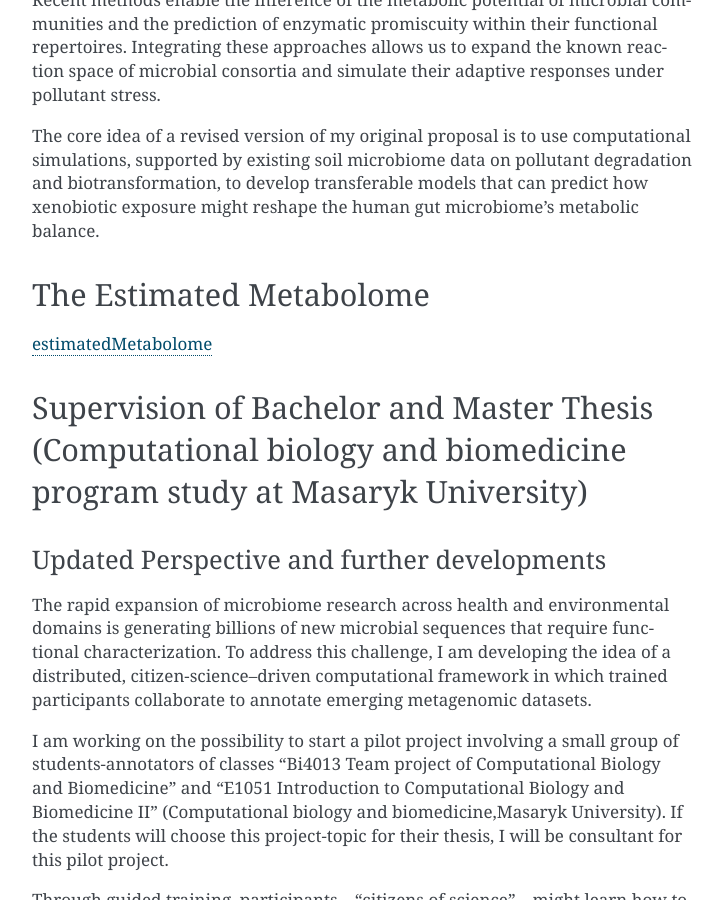
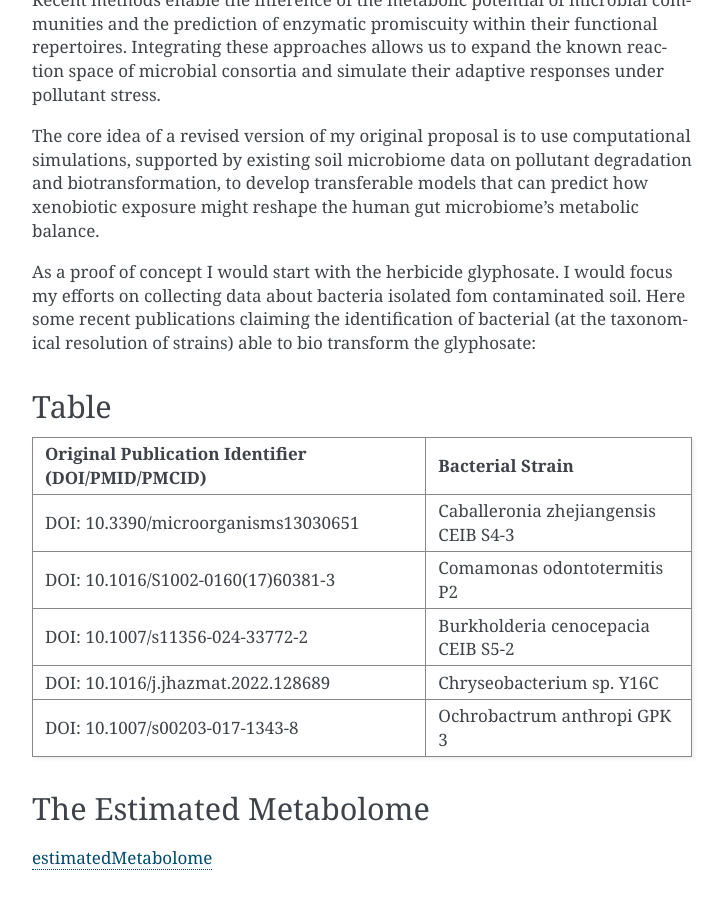
Before and after one commit to persicomaria/career_test, a Sphinx documentation site: the page built from doc/Masaryk_University_Recetox.md, in a window 1280 px wide and 900 px high, scrolled down 1715 px. Shown: the whole window, without its empty margins (388-1112 px from the left). Built offline with Sphinx 7.4.7, drawn with Linux system fonts in a browser that asks for light colours; pages that are not in the unit, such as notebooks, are missing from menus.

Commit message:
table on MuniMD added

```diff
--- a/doc/Masaryk_University_Recetox.md
+++ b/doc/Masaryk_University_Recetox.md
@@ -29,6 +29,18 @@ Designing metagenomic studies in highly polluted areas raises clear ethical conc
 Recent methods enable the inference of the metabolic potential of microbial communities and the prediction of enzymatic promiscuity within their functional repertoires. Integrating these approaches allows us to expand the known reaction space of microbial consortia and simulate their adaptive responses under pollutant stress.
 
 The core idea of a revised version of my original proposal is to use computational simulations, supported by existing soil microbiome data on pollutant degradation and biotransformation, to develop transferable models that can predict how xenobiotic exposure might reshape the human gut microbiome’s metabolic balance.
+
+As a proof of concept I would start with the herbicide glyphosate. I would focus my efforts on collecting data about bacteria isolated fom contaminated soil. Here some recent publications claiming the identification of bacterial (at the taxonomical resolution of strains) able to bio transform the glyphosate:
+
+## Table
+
+| Original Publication Identifier (DOI/PMID/PMCID)  |  Bacterial Strain |
+| ---- | ------ |
+| DOI: 10.3390/microorganisms13030651    | Caballeronia zhejiangensis CEIB S4-3    |
+|DOI: 10.1016/S1002-0160(17)60381-3   | Comamonas odontotermitis P2  |
+| DOI: 10.1007/s11356-024-33772-2    |  Burkholderia cenocepacia CEIB S5-2   |
+| DOI: 10.1016/j.jhazmat.2022.128689   | Chryseobacterium sp. Y16C    |
+| DOI: 10.1007/s00203-017-1343-8   | Ochrobactrum anthropi GPK 3|
 
 
 ## The Estimated Metabolome
```
